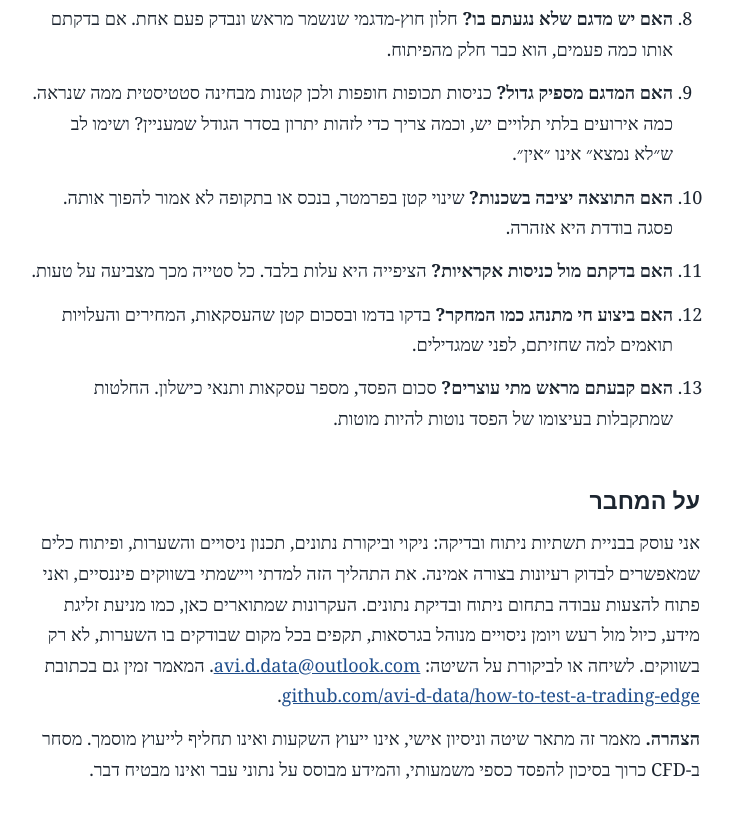
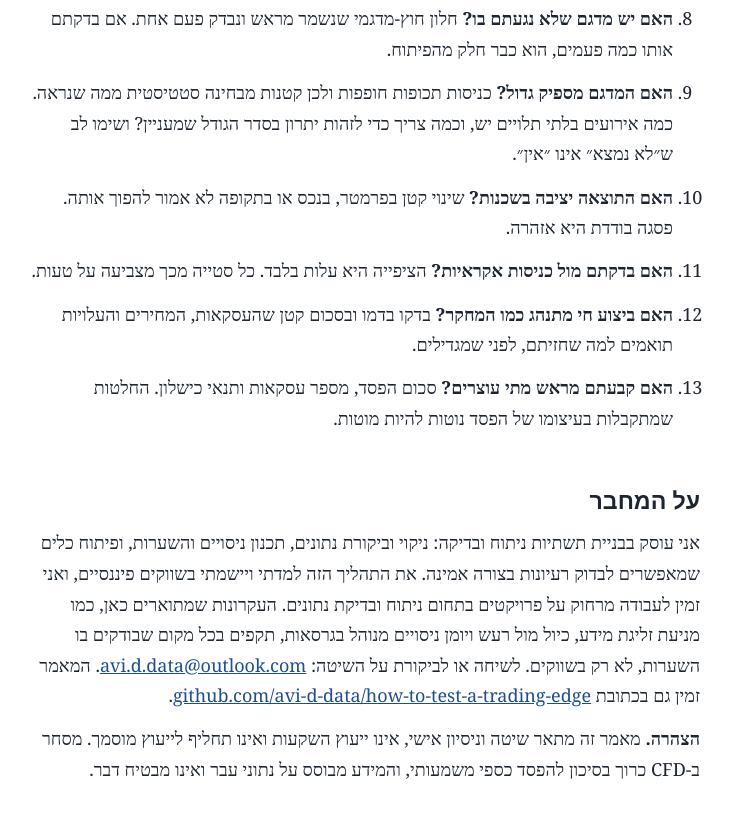
Before and after one commit to avi-d-data/how-to-test-a-trading-edge, a plain HTML site: page he/index.html in a window 1280 px wide. Shown: the part 7596-8413 px from the top of the page, without its empty margins (276-1009 px from the left). Drawn offline with Linux system fonts and the light colour scheme.

Commit message:
Update index.html

```diff
--- a/he/index.html
+++ b/he/index.html
@@ -125,7 +125,7 @@ a:focus-visible{outline:2px solid var(--acc);outline-offset:2px}
 <li><p><span dir="rtl"><strong>האם קבעתם מראש מתי עוצרים?</strong> סכום הפסד, מספר עסקאות ותנאי כישלון. החלטות שמתקבלות בעיצומו של הפסד נוטות להיות מוטות.</span></p></li>
 </ol>
 <h1 id="על-המחבר"><span dir="rtl">על המחבר</span></h1>
-<p><span dir="rtl">אני עוסק בבניית תשתיות ניתוח ובדיקה: ניקוי וביקורת נתונים, תכנון ניסויים והשערות, ופיתוח כלים שמאפשרים לבדוק רעיונות בצורה אמינה. את התהליך הזה למדתי ויישמתי בשווקים פיננסיים, ואני פתוח להצעות עבודה בתחום ניתוח ובדיקת נתונים. העקרונות שמתוארים כאן, כמו מניעת זליגת מידע, כיול מול רעש ויומן ניסויים מנוהל בגרסאות, תקפים בכל מקום שבודקים בו השערות, לא רק בשווקים. לשיחה או לביקורת על השיטה:</span> <a href="mailto:avi.d.data@outlook.com"><u>avi.d.data@outlook.com</u></a><span dir="rtl">. המאמר זמין גם בכתובת <a href="https://github.com/avi-d-data/how-to-test-a-trading-edge"><u>github.com/avi-d-data/how-to-test-a-trading-edge</u></a>.</span></p>
+<p><span dir="rtl">אני עוסק בבניית תשתיות ניתוח ובדיקה: ניקוי וביקורת נתונים, תכנון ניסויים והשערות, ופיתוח כלים שמאפשרים לבדוק רעיונות בצורה אמינה. את התהליך הזה למדתי ויישמתי בשווקים פיננסיים, ואני זמין לעבודה מרחוק על פרויקטים בתחום ניתוח ובדיקת נתונים. העקרונות שמתוארים כאן, כמו מניעת זליגת מידע, כיול מול רעש ויומן ניסויים מנוהל בגרסאות, תקפים בכל מקום שבודקים בו השערות, לא רק בשווקים. לשיחה או לביקורת על השיטה:</span> <a href="mailto:avi.d.data@outlook.com"><u>avi.d.data@outlook.com</u></a><span dir="rtl">. המאמר זמין גם בכתובת <a href="https://github.com/avi-d-data/how-to-test-a-trading-edge"><u>github.com/avi-d-data/how-to-test-a-trading-edge</u></a>.</span></p>
 <p><span dir="rtl"><strong>הצהרה.</strong> מאמר זה מתאר שיטה וניסיון אישי, אינו ייעוץ השקעות ואינו תחליף לייעוץ מוסמך. מסחר ב-CFD כרוך בסיכון להפסד כספי משמעותי, והמידע מבוסס על נתוני עבר ואינו מבטיח דבר.</span></p>
 </article>
 </main>
```
